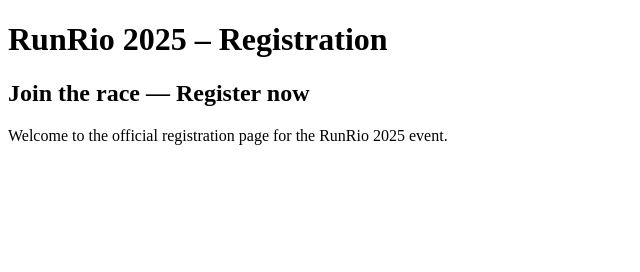
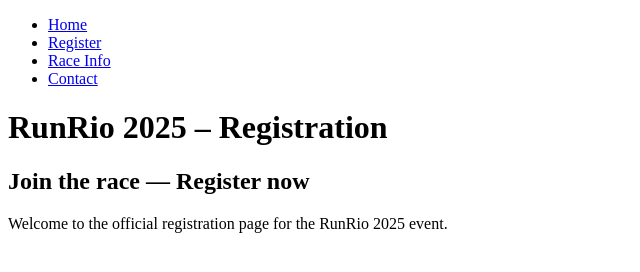
Before and after one commit to mizzyperez/runrio-registration, a plain HTML site: page index.html in a window 1280 px wide. Shown: the whole page, without its empty margins (0-640 px from the left). Drawn offline with Linux system fonts and the light colour scheme.

Commit message:
feature/navbar: add navigation bar

```diff
--- a/index.html
+++ b/index.html
@@ -6,6 +6,14 @@
   <meta name="viewport" content="width=device-width,initial-scale=1">
 </head>
 <body>
+  <nav>
+    <ul>
+      <li><a href="#">Home</a></li>
+      <li><a href="#">Register</a></li>
+      <li><a href="#">Race Info</a></li>
+      <li><a href="#">Contact</a></li>
+    </ul>
+  </nav>
   <h1>RunRio 2025 – Registration</h1>
   <h2 id="tagline">Join the race — Register now</h2>
   <p>Welcome to the official registration page for the RunRio 2025 event.</p>
```
